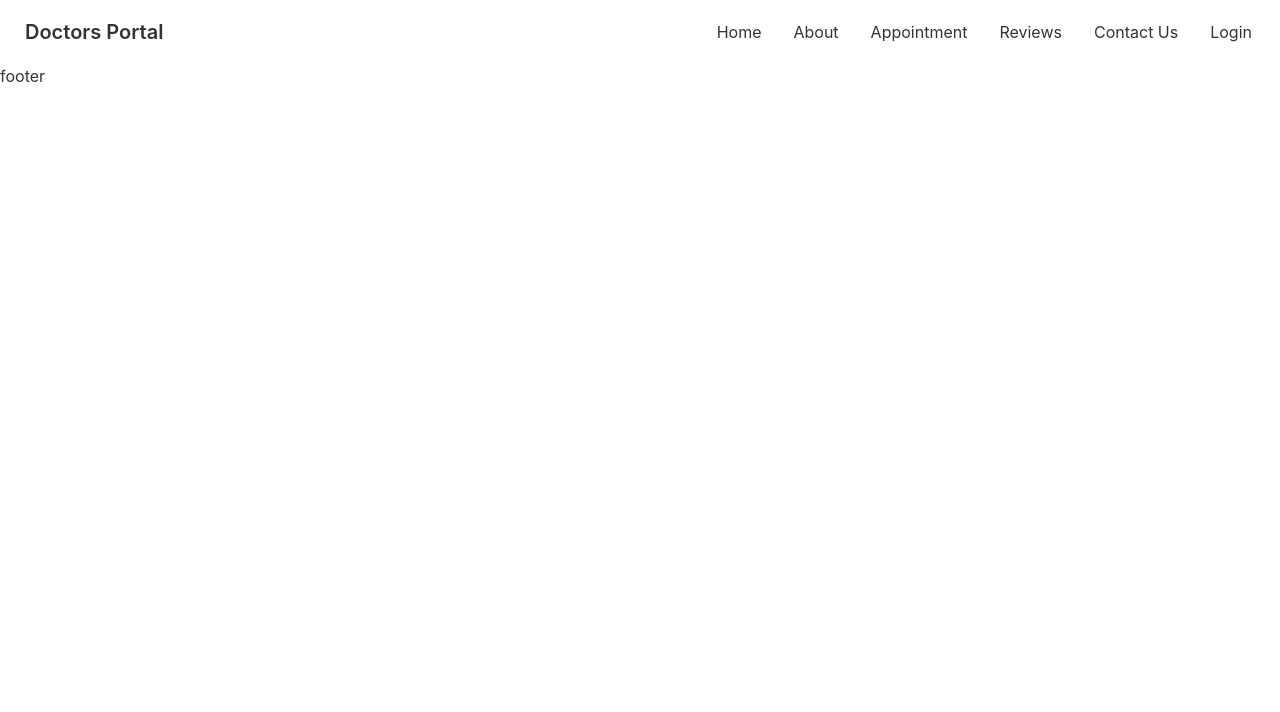
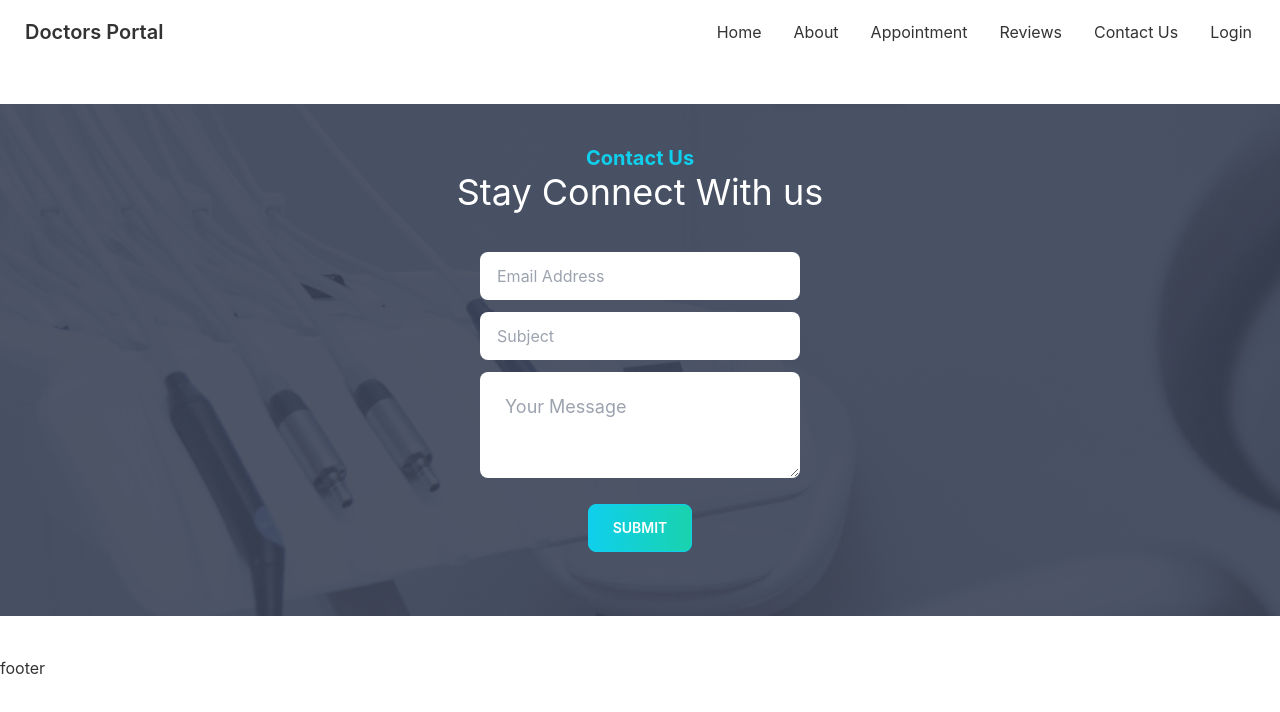
Before and after one commit to khaled39ab/Doctors-Portal-Client, a React (Create React App) app: page /contact in a window 1280 px wide. Shown: the top 712 px of the page. Built offline with nearby package versions, Linux system fonts and the light colour scheme.

Commit message:
contact us section done

```diff
--- a/src/Pages/Home/Contact Us/ContactUs.jsx
+++ b/src/Pages/Home/Contact Us/ContactUs.jsx
@@ -1,9 +1,25 @@
 import React from 'react';
+import appointment from '../../../assets/images/appointment.png';
 
 const ContactUs = () => {
     return (
-        <div>
+        <div
+            style={
+                { background: `url(${appointment})` }
+            }
+            className='my-10'
+        >
+            <div className='text-center pt-10'>
+                <h2 className='text-primary text-xl font-bold'>Contact Us</h2>
+                <h1 className='text-2xl md:text-3xl lg:text-4xl text-white'>Stay Connect With us</h1>
+            </div>
+            <form className='mt-10 pb-16 text-center'>
+                <input type="text" placeholder="Email Address" className="input w-full max-w-xs" /> <br />
+                <input type="text" placeholder="Subject" className="input w-full max-w-xs my-3" /> <br />
+                <textarea className="textarea w-full max-w-xs textarea-lg" placeholder="Your Message"></textarea> <br />
 
+                <button className="btn btn-primary bg-gradient-to-r from-primary to-secondary text-white mt-5 px-6">Submit</button>
+            </form>
         </div>
     );
 };
--- a/src/Pages/Shared/Navbar/Navbar.jsx
+++ b/src/Pages/Shared/Navbar/Navbar.jsx
@@ -10,7 +10,7 @@ const Navbar = () => {
                         <svg xmlns="http://www.w3.org/2000/svg" className="h-5 w-5" fill="none" viewBox="0 0 24 24" stroke="currentColor"><path strokeLinecap="round" strokeLinejoin="round" strokeWidth="2" d="M4 6h16M4 12h8m-8 6h16" /></svg>
                     </label>
                     <ul tabIndex={0} className="menu menu-compact dropdown-content mt-3 p-2 shadow bg-base-100 rounded-box w-52">
-                        <li><Link>Home</Link></li>
+                        <li><Link to={'/'}>Home</Link></li>
                         <li><Link>About</Link></li>
                         <li><Link>Appointment</Link></li>
                         <li><Link to={'/reviews'}>Reviews</Link></li>
@@ -18,11 +18,11 @@ const Navbar = () => {
                         <li><Link>Login</Link></li>
                     </ul>
                 </div>
-                <Link className="btn btn-ghost normal-case text-xl">Doctors Portal</Link>
+                <Link to={'/'} className="btn btn-ghost normal-case text-xl">Doctors Portal</Link>
             </div>
             <div className="navbar-end hidden lg:flex">
                 <ul className="menu menu-horizontal px-1">
-                    <li><Link>Home</Link></li>
+                    <li><Link to={'/'}>Home</Link></li>
                     <li><Link>About</Link></li>
                     <li><Link>Appointment</Link></li>
                     <li><Link to={'/reviews'}>Reviews</Link></li>
```
